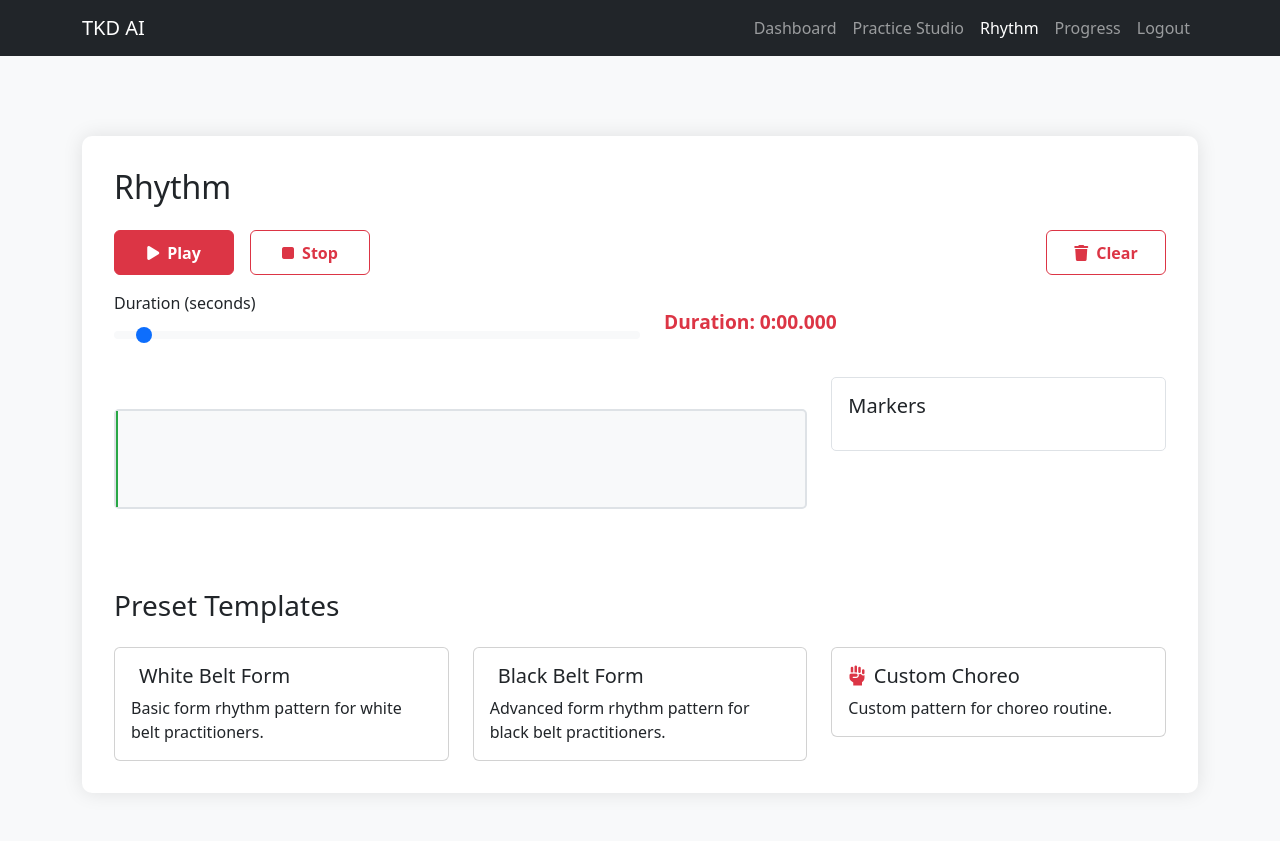
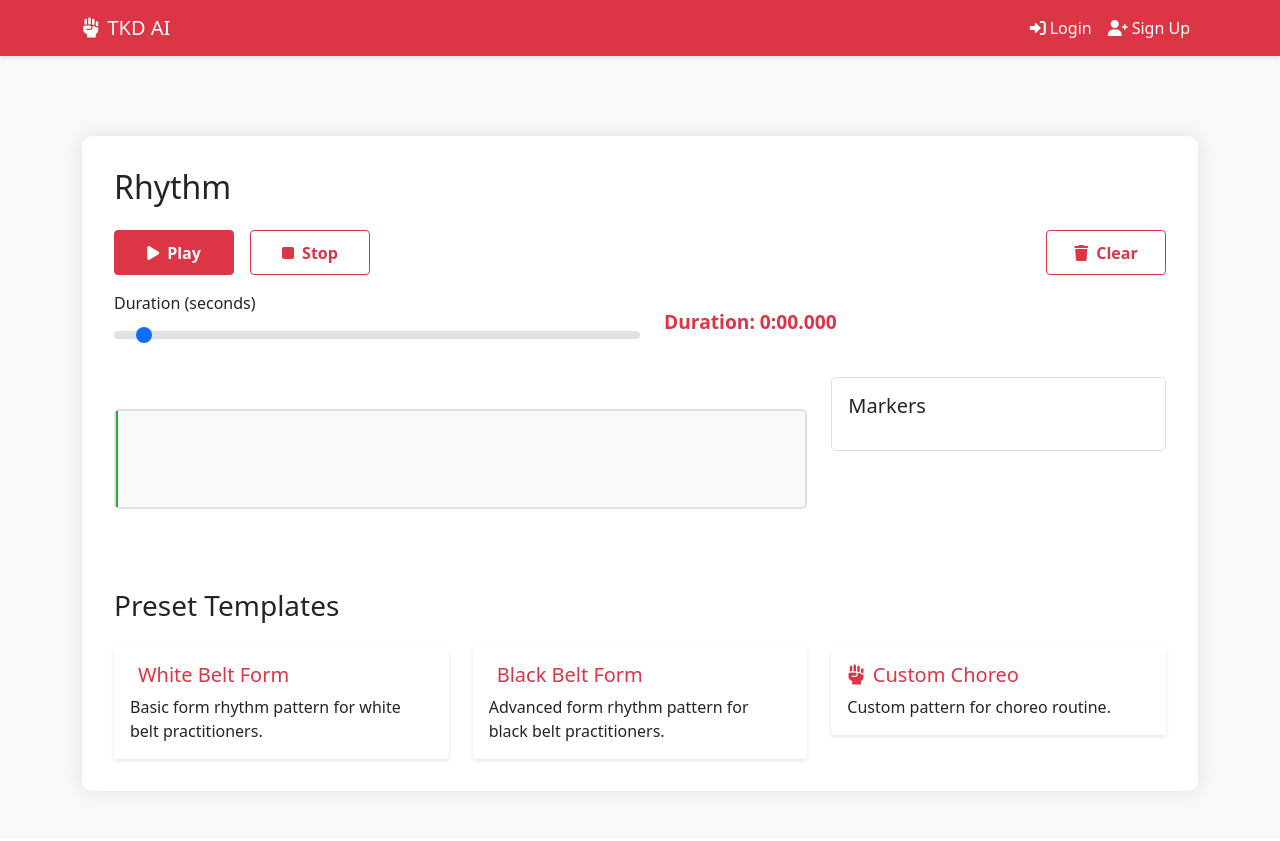
Before and after one commit to schakk34/tkdai, a Flask app: template templates/rhythm.html in a window 1280 px wide. After the commit the page ends 798 px from the top, so only its background shows below. Run offline with Flask 2, Linux system fonts and the light colour scheme; the template is opened without the code that fills it, so the values that code supplies are empty.

Commit message:
template inheritance updates

```diff
--- a/templates/rhythm.html
+++ b/templates/rhythm.html
@@ -1,43 +1,12 @@
-<!DOCTYPE html>
-<html lang="en">
-<head>
-    <meta charset="UTF-8">
-    <meta name="viewport" content="width=device-width, initial-scale=1.0">
-    <title>Rhythm - TKD AI</title>
-    <link href="https://cdn.jsdelivr.net/npm/bootstrap@5.3.0/dist/css/bootstrap.min.css" rel="stylesheet">
-    <link href="https://cdnjs.cloudflare.com/ajax/libs/font-awesome/6.0.0/css/all.min.css" rel="stylesheet">
-    <link href="{{ url_for('static', filename='css/rhythm.css') }}" rel="stylesheet">
-</head>
-<body class="bg-light">
-    <!-- Navigation -->
-    <nav class="navbar navbar-expand-lg navbar-dark bg-dark">
-        <div class="container">
-            <a class="navbar-brand" href="/">TKD AI</a>
-            <button class="navbar-toggler" type="button" data-bs-toggle="collapse" data-bs-target="#navbarNav">
-                <span class="navbar-toggler-icon"></span>
-            </button>
-            <div class="collapse navbar-collapse" id="navbarNav">
-                <ul class="navbar-nav ms-auto">
-                    <li class="nav-item">
-                        <a class="nav-link" href="/dashboard">Dashboard</a>
-                    </li>
-                    <li class="nav-item">
-                        <a class="nav-link" href="/practice">Practice Studio</a>
-                    </li>
-                    <li class="nav-item">
-                        <a class="nav-link active" href="/rhythm">Rhythm</a>
-                    </li>
-                    <li class="nav-item">
-                        <a class="nav-link" href="/progress">Progress</a>
-                    </li>
-                    <li class="nav-item">
-                        <a class="nav-link" href="/logout">Logout</a>
-                    </li>
-                </ul>
-            </div>
-        </div>
-    </nav>
+{% extends "base.html" %}
 
+{% block title %}Rhythm - TKD AI{% endblock %}
+
+{% block extra_css %}
+	<link href="{{ url_for('static', filename='css/rhythm.css') }}" rel="stylesheet">
+{% endblock %}
+
+{% block content %}
     <div class="container py-5">
         <div class="rhythm-container">
             <h2 class="mb-4">Rhythm</h2>
@@ -119,8 +88,8 @@
             </div>
         </div>
     </div>
+{% endblock %}
 
-    <script src="https://cdn.jsdelivr.net/npm/bootstrap@5.3.0/dist/js/bootstrap.bundle.min.js"></script>
+{% block extra_js %}
     <script src="{{ url_for('static', filename='js/rhythm.js') }}" defer></script>
-</body>
-</html>
+{% endblock %}
```
Also changed, not shown: app.py (+15 -17 lines), templates/practice.html (+10 -40 lines), movements.py (deleted), tkdai.db.
